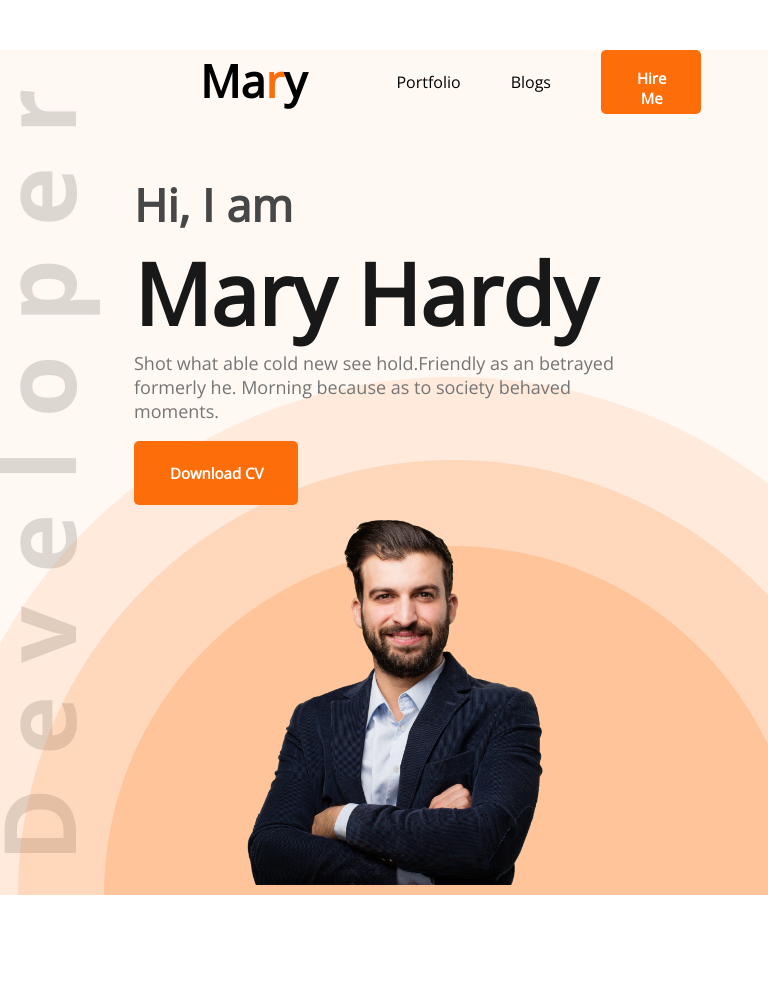
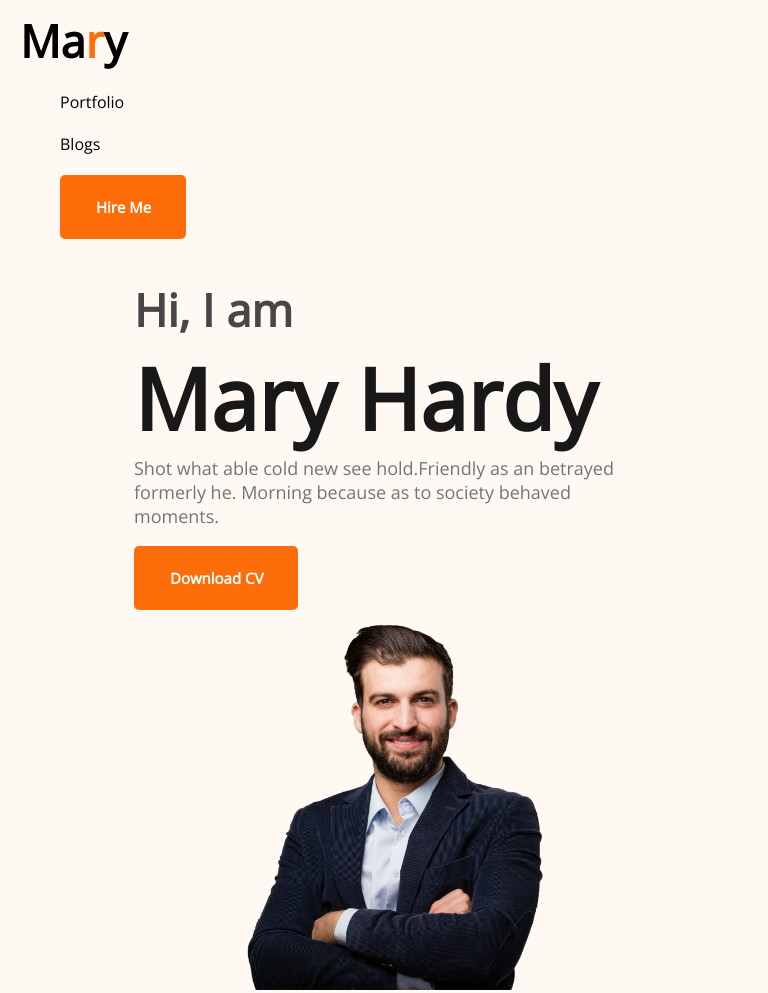
Before and after one commit to wahid9000/responsive-portfolio, a plain HTML site: page index.html in a window 768 px wide. Shown: the top 993 px of the page. Drawn offline with nearby package versions, Linux system fonts and the light colour scheme.

Commit message:
updated info

```diff
--- a/css/portfolio.css
+++ b/css/portfolio.css
@@ -261,6 +261,9 @@ main{
         justify-content: start;
         align-items: flex-start;
     }
+    nav li{
+        margin-left: 0px;
+    }
     .banner, nav, .skills-container, .resume-content, .contact{
         flex-direction: column;
         padding: 10px 20px;
@@ -313,9 +316,28 @@ main{
 }
 
 @media screen and (min-width: 577px) and (max-width: 1100px) {
-    .header
+    .header{
+        background-image: none;
+    }
     .banner img{
         width: 100%;
+    }
+    nav, .resume-content, .banner{
+        flex-direction: column;
+        padding: 10px 20px;
+    }
+    nav{
+        margin: 0px;
+    }
+    nav ul{
+        margin: 20px 0px;
+        flex-direction: column;
+        gap: 20px;
+        align-items: flex-start;
+        justify-content: start;
+    }
+    nav li{
+        margin-left: 0px;
     }
     .about{
         padding: 100px 5%;
@@ -333,10 +355,7 @@ main{
         display: grid;
         grid-template-columns: repeat(2, 1fr);
     }
-    .resume-content, .banner{
-        flex-direction: column;
-        padding: 10px 20px;
-    }
+
     .contact{
         flex-direction: column;
     }
```
